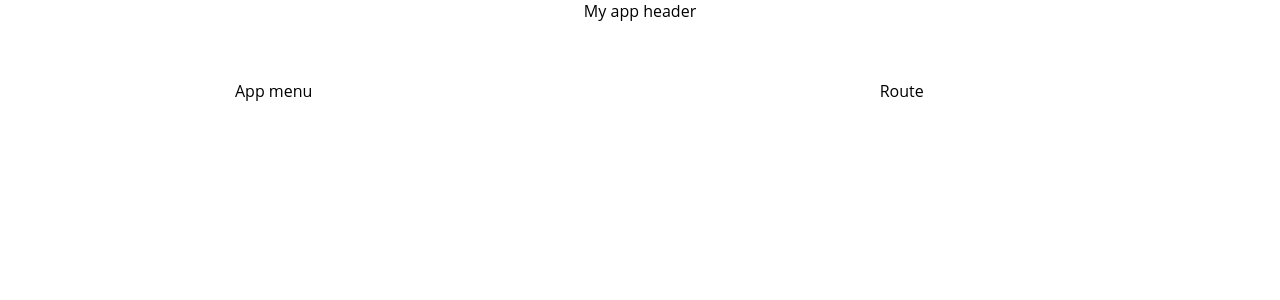
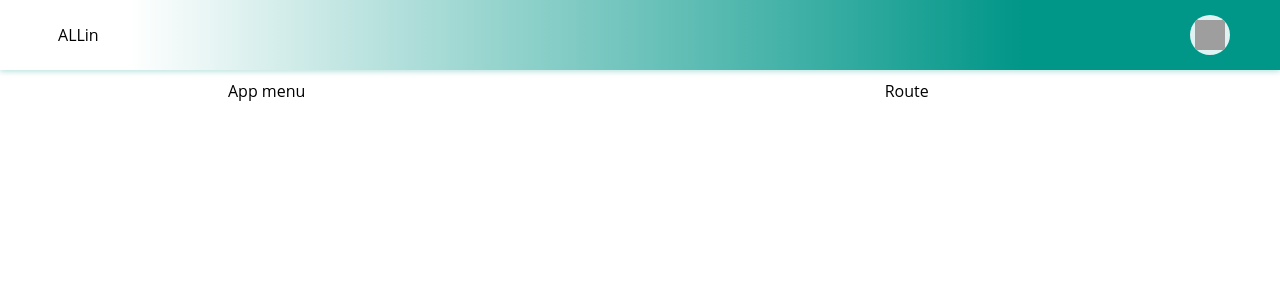
Before and after one commit to khristinalukanets/allin, a React (Create React App) app: page / in a window 1280 px wide. Shown: the top 300 px of the page. Built offline with nearby package versions, Linux system fonts and the light colour scheme; grey boxes are pictures that could not be loaded.

Commit message:
KLU: Create header.

```diff
--- a/src/App.css
+++ b/src/App.css
@@ -1,38 +1,4 @@
 .App {
   text-align: center;
+  width: 100%;
 }
-
-.App-logo {
-  height: 40vmin;
-  pointer-events: none;
-}
-
-@media (prefers-reduced-motion: no-preference) {
-  .App-logo {
-    animation: App-logo-spin infinite 20s linear;
-  }
-}
-
-.App-header {
-  background-color: #282c34;
-  min-height: 100vh;
-  display: flex;
-  flex-direction: column;
-  align-items: center;
-  justify-content: center;
-  font-size: calc(10px + 2vmin);
-  color: white;
-}
-
-.App-link {
-  color: #61dafb;
-}
-
-@keyframes App-logo-spin {
-  from {
-    transform: rotate(0deg);
-  }
-  to {
-    transform: rotate(360deg);
-  }
-}
--- a/src/components/Header.js
+++ /dev/null
@@ -1 +0,0 @@
-import React from "react";
--- /dev/null
+++ b/src/components/Header/Header.js
@@ -0,0 +1,17 @@
+import React from "react";
+import classes from './Header.module.scss';
+
+import Logo from "../Logo/Logo";
+import UserInfo from "../UserInfo/UserInfo";
+
+
+function Header(props) {
+	return (
+		<header className={classes.Header}>
+			<Logo />
+			<UserInfo />
+		</header>
+	);
+}
+
+export default Header;
--- /dev/null
+++ b/src/components/Header/Header.module.scss
@@ -0,0 +1,12 @@
+.Header {
+	background: rgb(255, 255, 255);
+	background: linear-gradient(90deg, rgba(255, 255, 255, 1) 10%, rgba(0, 150, 136, 1) 80%);
+	box-shadow: 0 2px 5px 0 rgba(0, 150, 136, 0.25);
+	height: 70px;
+	display: flex;
+	flex-direction: row;
+	justify-content: space-between;
+	align-items: center;
+	padding: 15px 50px;
+	margin-bottom: 10px;
+}
--- /dev/null
+++ b/src/components/Logo/Logo.js
@@ -0,0 +1,11 @@
+import React from 'react';
+
+import classes from './Logo.module.scss';
+
+const logo = (props) => (
+    <div className={classes.Logo}>
+        ALLin
+    </div>
+);
+
+export default logo;
--- /dev/null
+++ b/src/components/Logo/Logo.module.scss
@@ -0,0 +1,7 @@
+$base-background-color: #fff;
+
+.Logo {
+    background-color: $base-background-color;
+    padding: 8px;
+    box-sizing: border-box;
+}
--- /dev/null
+++ b/src/components/UserInfo/UserInfo.js
@@ -0,0 +1,30 @@
+import React from 'react';
+import { makeStyles } from '@material-ui/core/styles';
+import Avatar from '@material-ui/core/Avatar';
+import { teal } from '@material-ui/core/colors';
+
+const useStyles = makeStyles((theme) => ({
+	root: {
+		display: 'flex',
+		'& > *': {
+			margin: theme.spacing(0),
+		}
+	},
+	orange: {
+		color: theme.palette.getContrastText(teal[50]),
+		backgroundColor: teal[50],
+		padding: '5px'
+	},
+}));
+
+export default function UserInfo() {
+	const classes = useStyles();
+
+	return (
+		<div className={classes.root}>
+			<Avatar alt="Remy Sharp" src="/broken-image.jpg" className={classes.orange}>
+				Kh
+			</Avatar>
+		</div>
+	);
+}
--- /dev/null
+++ b/src/hoc/Aux/Aux.js
@@ -0,0 +1,3 @@
+const aux = (props) => props.children;
+
+export default aux;
--- a/src/hoc/Layout/Layout.js
+++ b/src/hoc/Layout/Layout.js
@@ -2,15 +2,14 @@ import React from 'react';
 
 import classes from './Layout.module.scss';
 import Grid from "@material-ui/core/Grid";
-import Container from "@material-ui/core/Container";
+import Aux from "../Aux/Aux";
+import Header from "../../components/Header/Header";
 
 function Layout(props) {
 	return (
-		<Container>
-			<header className={classes.Header}>
-				My app header
-			</header>
-			<Grid container spacing={3} className={classes.Content}>
+		<Aux>
+			<Header/>
+			<Grid container className={classes.Content}>
 				<Grid item xs={2} md={5}>
 					App menu
 				</Grid>
@@ -18,7 +17,7 @@ function Layout(props) {
 					{props.children}
 				</Grid>
 			</Grid>
-		</Container>
+		</Aux>
 	)
 }
 
--- a/src/hoc/Layout/Layout.module.scss
+++ b/src/hoc/Layout/Layout.module.scss
@@ -1,7 +1,3 @@
 .Content {
     height: calc(100vh - 80px);
 }
-
-.Header {
-    height: 80px;
-}
--- a/src/index.css
+++ b/src/index.css
@@ -9,3 +9,7 @@ code {
   font-family: source-code-pro, Menlo, Monaco, Consolas, 'Courier New',
     monospace;
 }
+
+* {
+  box-sizing: border-box;
+}
```
